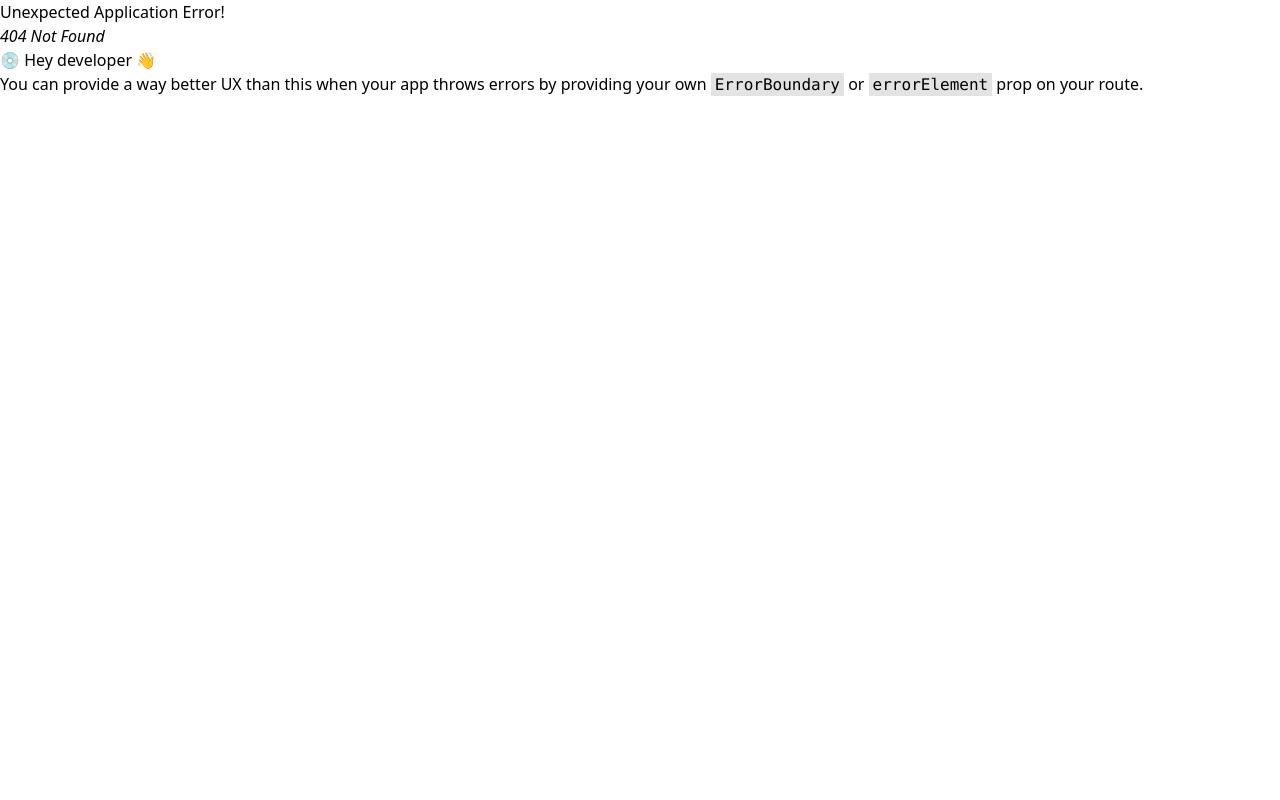
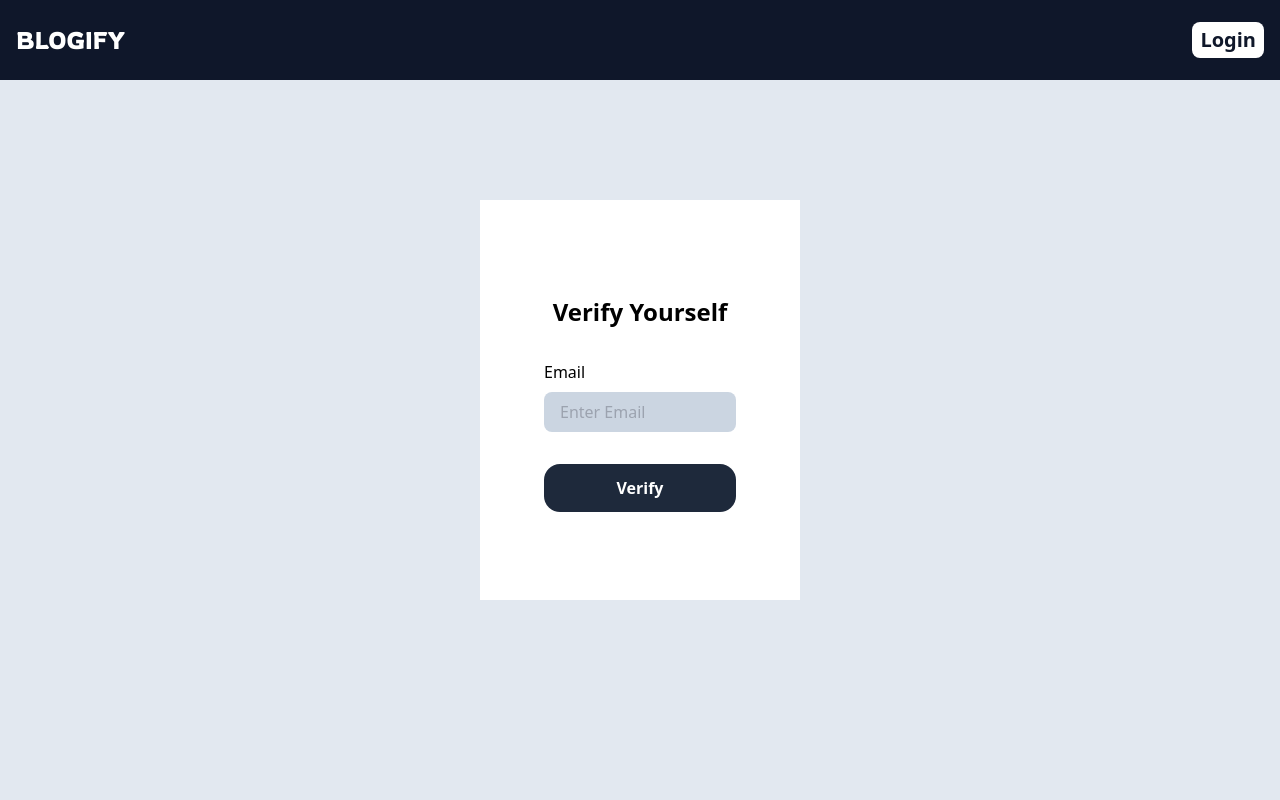
Before and after one commit to Chandan784/MERN-BLOG-APP, a React (Vite) app in the folder Blogify/: page /email-verify in a window 1280 px wide. Before the commit this address had no page. Shown: the top 800 px of the page. Built offline with nearby package versions, Linux system fonts and the light colour scheme; no server answers.

Commit message:
opt ui added

```diff
--- a/Blogify/package.json
+++ b/Blogify/package.json
@@ -14,12 +14,13 @@
     "@emotion/react": "^11.13.0",
     "@emotion/styled": "^11.13.0",
     "@gsap/react": "^2.1.1",
-    "@mui/material": "^5.16.5",
+    "@mui/material": "^5.16.6",
     "gsap": "^3.12.5",
     "react": "^18.2.0",
     "react-dom": "^18.2.0",
     "react-icon": "^1.0.0",
     "react-icons": "^5.2.1",
+    "react-otp-input": "^3.1.1",
     "react-router-dom": "^6.23.1",
     "react-scrollbars-custom": "^4.1.1",
     "react-toastify": "^10.0.5"
--- a/Blogify/src/Component/Auth/Login.jsx
+++ b/Blogify/src/Component/Auth/Login.jsx
@@ -64,9 +64,9 @@ function Login() {
   // }
 
   return (
-    <div className=" w-full text-center h-screen flex justify-center items-center bg-slate-200">
-      <div className=" h-screen bg-slate-200 w-full lg:w-3/4 flex  flex-col justify-center items-center flex-col-reverse lg:flex-row      ">
-        <div className="left w-full lg:w-2/4  bg-white flex flex-col justify-center items-center  py-4 px-8 lg:px-16 md:w-full  h-3/4  ">
+    // <div className=" w-full text-center h-screen flex justify-center items-center bg-slate-200">
+      <div className=" h-screen lg:bg-slate-200 w-full  flex  flex-col justify-center items-center flex-col-reverse lg:flex-row      ">
+        <div className="left w-full lg:w-1/4 bg-white flex flex-col justify-center items-center  py-4 px-8 lg:px-16 md:w-full h-3/4 lg:h-2/4  ">
           <h1 className=" text-black text-2xl font-bold my-8">Sign In</h1>
 
           <label htmlFor="" className=" text-left w-full">
@@ -97,11 +97,12 @@ function Login() {
           >
             Sign In
           </button>
+          <h1>Don't have an account? <Link to = "/email-verify" className=" font-bold hover:text-blue-500" >Register Here</Link></h1>
 
           {/* <p className=" font-bold">Forgot Password</p> */}
         </div>
 
-        <div className="right w-full lg:w-2/4 bg-slate-800 flex justify-center items-center flex-col h-3/4">
+        {/* <div className="right w-full lg:w-2/4 bg-slate-800 flex justify-center items-center flex-col h-3/4">
           <h1 className=" text-white text-3xl lg:text-4xl  font-semibold ">
             Welcome to Login
           </h1>
@@ -114,9 +115,9 @@ function Login() {
           >
             Sign Up
           </Link>
-        </div>
+        </div> */}
       </div>
-    </div>
+    // </div>
   );
 }
 
--- a/Blogify/src/Component/Auth/Signup.jsx
+++ b/Blogify/src/Component/Auth/Signup.jsx
@@ -53,9 +53,13 @@ function Signup() {
   return (
     <div className=" w-full text-center h-screen flex justify-center items-center bg-slate-200">
       <div className=" h-screen bg-slate-200  w-full lg:w-3/4 flex  flex-col justify-center items-center flex-col-reverse lg:flex-row ">
-        <div className="left w-full w-full lg:w-2/4 h-3/4 bg-white flex flex-col justify-center items-center px-8 py-4 px-4 lg:px-40">
+        <div className="left  w-full lg:w-2/4 h-full lg:h-3/4 bg-white flex flex-col justify-center items-center px-8 py-4 px-4 lg:px-40">
           <h1 className=" text-black text-2xl font-bold my-8">Sign Up</h1>
-
+          <label htmlFor="">
+          </label>
+          <img className=" h-40 " src="https://cdn-icons-png.flaticon.com/128/5004/5004111.png" alt="" />
+          <input className=" hidden" type="file"  name="" id="" />
+          <button className=" my-2 bg-slate-800 text-white rounded-md px-2 py-1">Upload Image</button>
           <label htmlFor="" className=" text-left w-full">
             Username
           </label>
@@ -67,19 +71,6 @@ function Signup() {
             placeholder="Enter Username"
             className=" w-full bg-slate-300  rounded-lg py-2 px-4 my-2  outline-slate-500"
           />
-
-          <label htmlFor="" className=" w-full text-left">
-            Email
-          </label>
-
-          <input
-            type="text"
-            id=" "
-            ref={emailRef}
-            placeholder="Enter Email"
-            className="  w-full bg-slate-300  rounded-lg py-2 px-4 my-2  outline-slate-500"
-          />
-
           <label htmlFor="" className=" w-full text-left">
             Password
           </label>
@@ -93,27 +84,15 @@ function Signup() {
           />
 
           <button
-            className=" w-full bg-slate-800   rounded-2xl py-3 px-4 my-4  text-white font-semibold mt-12  "
+            className=" w-full bg-slate-800   rounded-2xl py-3 px-4 my-6  text-white font-semibold mt-12  "
             onClick={handelSignupBtn}
           >
             Sign Up
           </button>
+          <h1>Already have an account? <Link to = "/login" className=" font-bold hover:text-blue-500" >Login</Link></h1>
         </div>
 
-        <div className="right w-full lg:w-2/4  bg-slate-800 flex justify-center items-center flex-col h-3/4">
-          <h1 className=" text-white text-4xl  font-semibold ">
-            Welcome to Sign Up
-          </h1>
 
-          <p className=" text-white text-lg my-4">Already have an Account</p>
-
-          <Link
-            to="/login"
-            className=" text-white border-2 border-white rounded-xl px-4 p-2  font-semibold "
-          >
-            Log In
-          </Link>
-        </div>
       </div>
     </div>
   );
--- /dev/null
+++ b/Blogify/src/Component/Auth/VerifyEmail.jsx
@@ -0,0 +1,70 @@
+import React from "react";
+import Modal from "@mui/material/Modal";
+import OtpInput from "react-otp-input";
+import { useState } from "react";
+
+function VerifyEmail() {
+  const [open, setOpen] = React.useState(false);
+  const handleOpen = () => setOpen(true);
+  const handleClose = () => setOpen(false);
+  const [otp, setOtp] = useState('');
+    console.log(otp,'otp')
+  return (
+    <div className=" h-screen lg:bg-slate-200 w-full  flex  flex-col justify-center items-center flex-col-reverse lg:flex-row      ">
+      <div className="left w-full lg:w-1/4 bg-white flex flex-col justify-center items-center px-8 lg:px-16 md:w-full lg:h-2/4  ">
+        <h1 className=" text-black text-2xl font-bold my-8">Verify Yourself</h1>
+        <div className=" w-full text-left relative">
+          <label htmlFor="" className=" w-full text-left">
+            Email
+          </label>
+
+          <input
+            type="text"
+            id=" "
+            // ref={emailRef}
+            placeholder="Enter Email"
+            className="  w-full bg-slate-300  rounded-lg py-2 px-4 my-2  outline-slate-500"
+          />
+        </div>
+
+        <Modal
+          open={open}
+          onClose={handleClose}
+          aria-labelledby="modal-modal-title"
+          aria-describedby="modal-modal-description"
+        >
+          <div className=" absolute flex flex-col items-center justify-center left-2/4 top-2/4
+            transform -translate-x-1/2 -translate-y-1/2 w-fit px-12 h-2/4 lg:h-1/4 lg:w-1/4 w-40 bg-slate-300 rounded-lg">
+            <OtpInput
+              inputStyle={{
+                height:40,
+                width:40,
+                borderRadius:5,
+                margin:2
+              } }
+              value={otp}
+              onChange={setOtp}
+              numInputs={4}
+              renderSeparator={<span>-</span>}
+              renderInput={(props) => <input {...props} />}
+            />
+            <button
+          onClick={handleOpen}
+          className="w-52  bg-slate-800   rounded-2xl py-3 px-4 my-6  text-white font-semibold mt-6 "
+        >
+          Verify
+        </button>
+          </div>
+        </Modal>
+        <button
+          onClick={handleOpen}
+          className=" w-full bg-slate-800   rounded-2xl py-3 px-4 my-6  text-white font-semibold mt-6 "
+        >
+          Verify
+        </button>
+      </div>
+    </div>
+  );
+}
+
+export default VerifyEmail;
--- /dev/null
+++ b/Blogify/src/Component/Auth/VerifyOtp.jsx
@@ -0,0 +1,29 @@
+import React from "react";
+
+function VerifyOtp() {
+  return (
+    <div className=" h-screen lg:bg-slate-200 w-full  flex  flex-col justify-center items-center flex-col-reverse lg:flex-row      ">
+      <div className="left w-full lg:w-1/4 bg-white flex flex-col justify-center items-center px-8 lg:px-16 md:w-full lg:h-2/4  ">
+        <h1 className=" text-black text-2xl font-bold my-8">Verify Yourself</h1>
+        <div className=" w-full text-left relative">
+          <label htmlFor="" className=" w-full text-left">
+            Email
+          </label>
+
+          <input
+            type="text"
+            id=" "
+            // ref={emailRef}
+            placeholder="Enter Email"
+            className="  w-full bg-slate-300  rounded-lg py-2 px-4 my-2  outline-slate-500"
+          />
+        </div>
+        <button className=" w-full bg-slate-800   rounded-2xl py-3 px-4 my-6  text-white font-semibold mt-6 ">
+          Verify
+        </button>
+      </div>
+    </div>
+  );
+}
+
+export default VerifyOtp;
--- a/Blogify/src/Component/Header/Header.jsx
+++ b/Blogify/src/Component/Header/Header.jsx
@@ -20,7 +20,7 @@ function Header() {
         className="navbar lg:h-20 bg-slate-900 text-white flex gap-5 justify-between
       lg:flex-row  lg:items-center text-xl font-medium p-4 fixed top-0 left-0 right-0 z-10 "
       >
-        <div className="left hover:text-green-700">
+        <div className="left hover:text-blue-600">
           <Link to = "/"><h1 className="text-2xl font-display">BLOGIFY</h1></Link>
         </div>
         {/* <Link to="/profile" className="hover:text-green-700 text-4xl">
@@ -42,7 +42,7 @@ function Header() {
         >
           {authData.isLogin ? (
             <>
-              <Link to="/profile" className="hover:text-green-700 text-4xl">
+              <Link to="/profile" className="hover:text-blue-600 text-4xl">
                 <IoMdContact  className="profile "/>
               </Link>
               {/* <Link onClick={handelLogoutBtn} className="hover:text-green-700">
@@ -51,7 +51,7 @@ function Header() {
             </>
           ) : (
             <>
-              <Link to="/login" className=" hover:text-green-700">
+              <Link to="/login" className=" bg-white text-slate-900 rounded-lg px-2 py-1 font-bold hover:text-blue-600">
                 Login
               </Link>
               {/* <Link to="/signup" className="hover:text-green-700">
```
Also changed, not shown: Blogify/src/main.jsx (+10 -0 lines), 1 other file (tests, documents, lock files or other folders).
